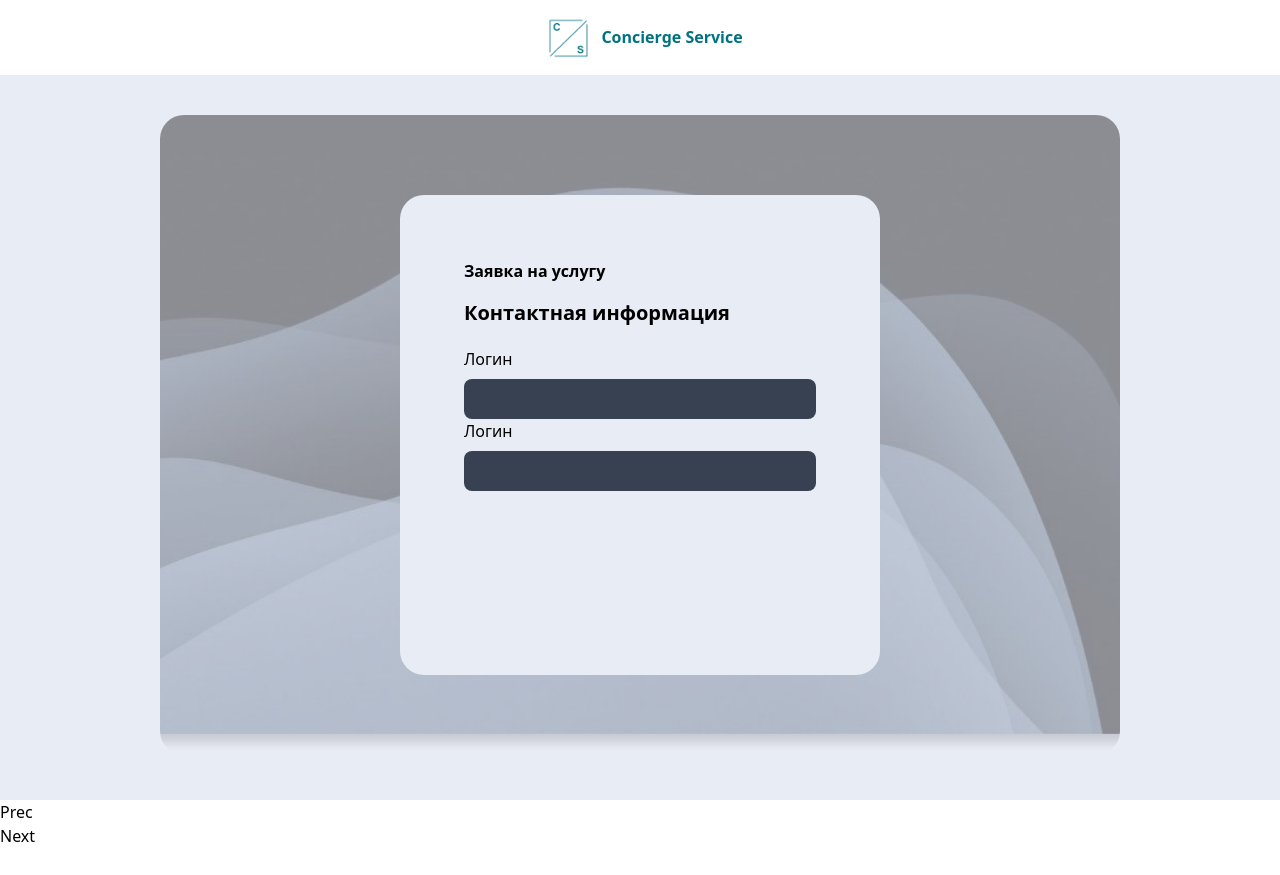
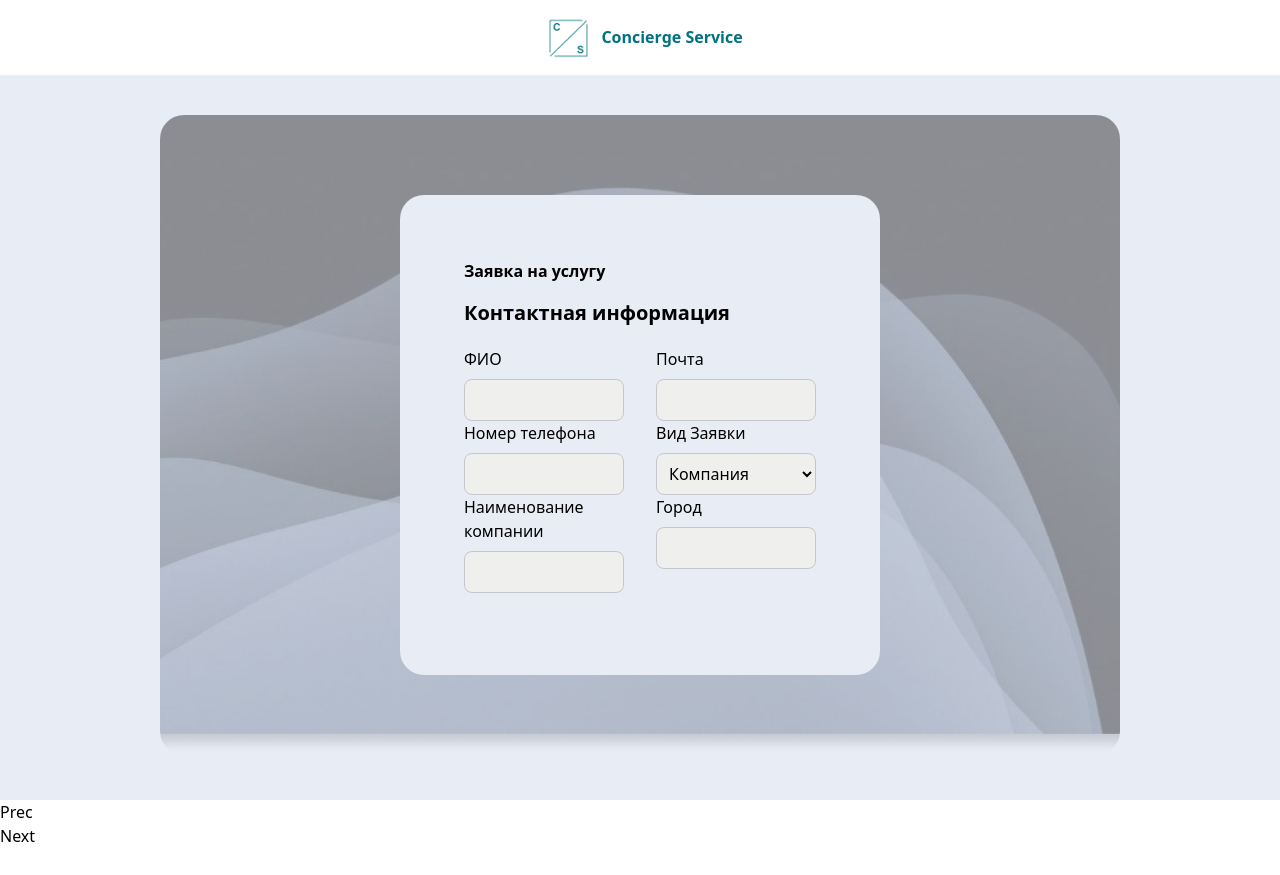
Before and after one commit to AlpacaOnly/ConciergeService, a React (Create React App) app: page /register in a window 1280 px wide. Built offline with nearby package versions, Linux system fonts and the light colour scheme.

Commit message:
ContactForm design fix

```diff
--- a/package.json
+++ b/package.json
@@ -12,6 +12,7 @@
     "react-dom": "^18.2.0",
     "react-router-dom": "^6.6.2",
     "react-scripts": "5.0.1",
+    "react-select": "^5.7.0",
     "web-vitals": "^2.1.0",
     "yup": "^0.32.11"
   },
--- a/src/components/Form/Input.jsx
+++ b/src/components/Form/Input.jsx
@@ -1,7 +1,7 @@
 import React from 'react';
 
 const inputClass =
-	'rounded-lg bg-gray-700 mt-2 p-2 focus:border-blue-500 focus:bg-gray-800 focus:outline-none';
+	'rounded-lg bg-input_bg mt-2 p-2 border border-input_border focus:border-zinc-00 focus:bg-gray-300 focus:outline-none';
 
 export const Input = ({ type, label, set }) => {
 	return (
--- /dev/null
+++ b/src/components/Form/Select.jsx
@@ -0,0 +1,16 @@
+import React from 'react'
+
+const inputClass="rounded-lg bg-input_bg mt-2 p-2 border border-input_border focus:border-zinc-00 focus:bg-gray-300 focus:outline-none"
+
+const Select = () => {
+  return (
+    <>
+        <select className={inputClass}>
+        <option value="Компания">Компания</option>
+        <option value="Физическое лицо">Физическое лицо</option>\
+        </select>
+    </>
+  )
+}
+
+export default Select;
--- a/src/pages/auth/ContactForm.js
+++ b/src/pages/auth/ContactForm.js
@@ -1,6 +1,7 @@
 import React, {useState} from "react";
 import RegistrationHeader from "../../components/RegistrationHeader";
 import {Input} from "../../components/Form";
+import Select from "../../components/Form/Select"
 
 const ContactForm = () => {
   const [fio, setFio] = useState('')
@@ -13,11 +14,20 @@ const ContactForm = () => {
           <div className="w-1/2 h-3/4 bg-lightwhiteblue rounded-3xl p-16">
             <p className="font-semibold">Заявка на услугу</p>
             <p className="font-semibold mt-4 text-xl">Контактная информация</p>
-            <form className="flex flex-col text-white-400 mt-5">
-
-              <Input set={setFio} label="Логин" />
-              <Input set={setFio} label="Логин" />
-
+            <form className="text-white-400 mt-5">
+              <div className="grid grid-cols-2 gap-8">
+                <div className="flex flex-col w-full">
+                  <Input set={setFio} label="ФИО" />
+                  <Input set={setFio} label="Номер телефона" />
+                  <Input set={setFio} label="Наименование компании" />
+                </div>
+                <div className="flex flex-col w-full">
+                  <Input set={setFio} label="Почта" />
+                  <label>Вид Заявки</label>
+                  <Select/>
+                  <Input set={setFio} label="Город" />
+                </div>
+              </div>
 
             </form>
           </div>
--- a/tailwind.config.js
+++ b/tailwind.config.js
@@ -8,7 +8,9 @@ module.exports = {
       },
       colors: {
         'lightwhiteblue': '#E8ECF5',
-        'theme-color': '#007282'
+        'theme-color': '#007282',
+        'input_bg': '#EFF0EE',
+        'input_border': '#C4C6CB'
       }
     },
   },
```
Also changed, not shown: 1 other file (tests, documents, lock files or other folders).
